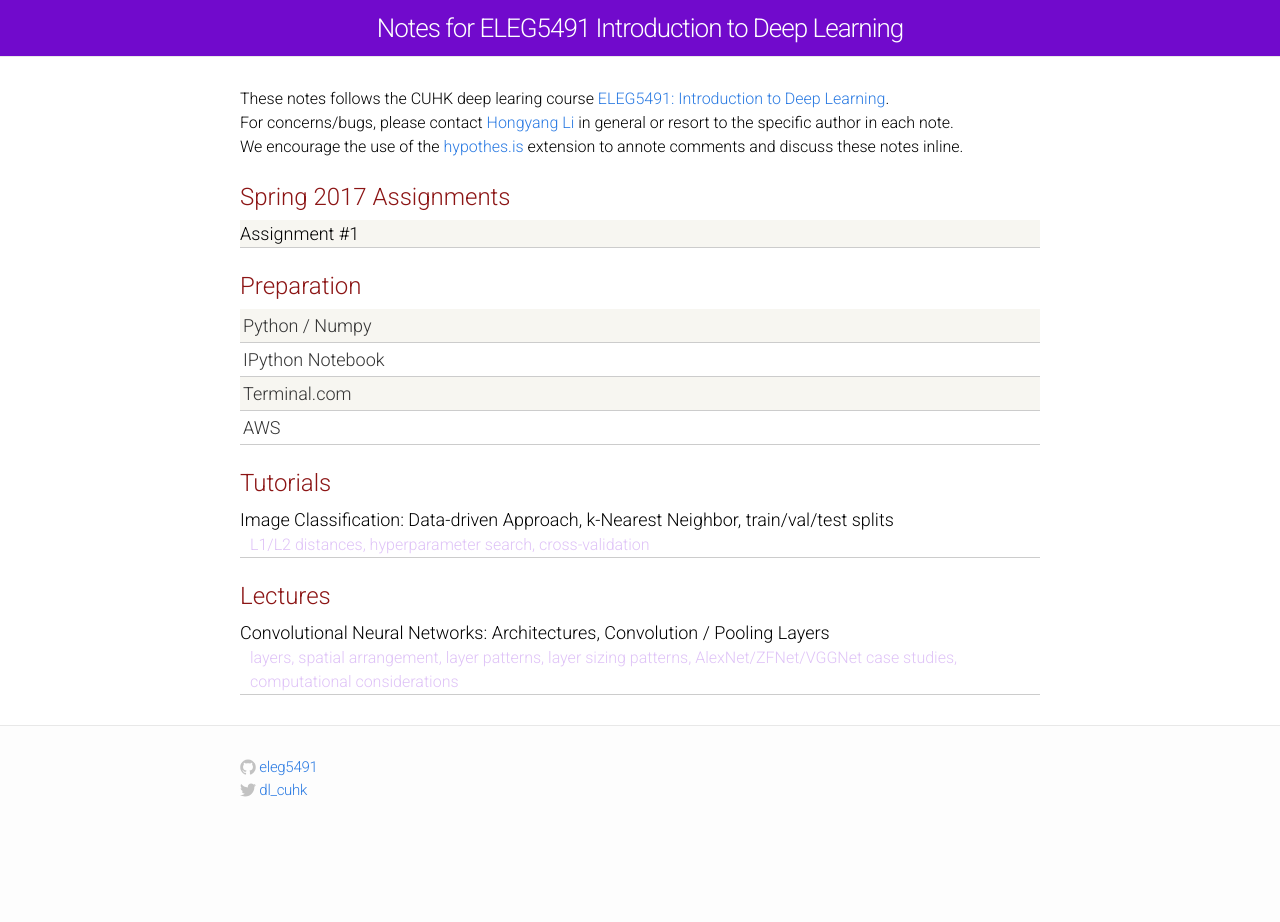
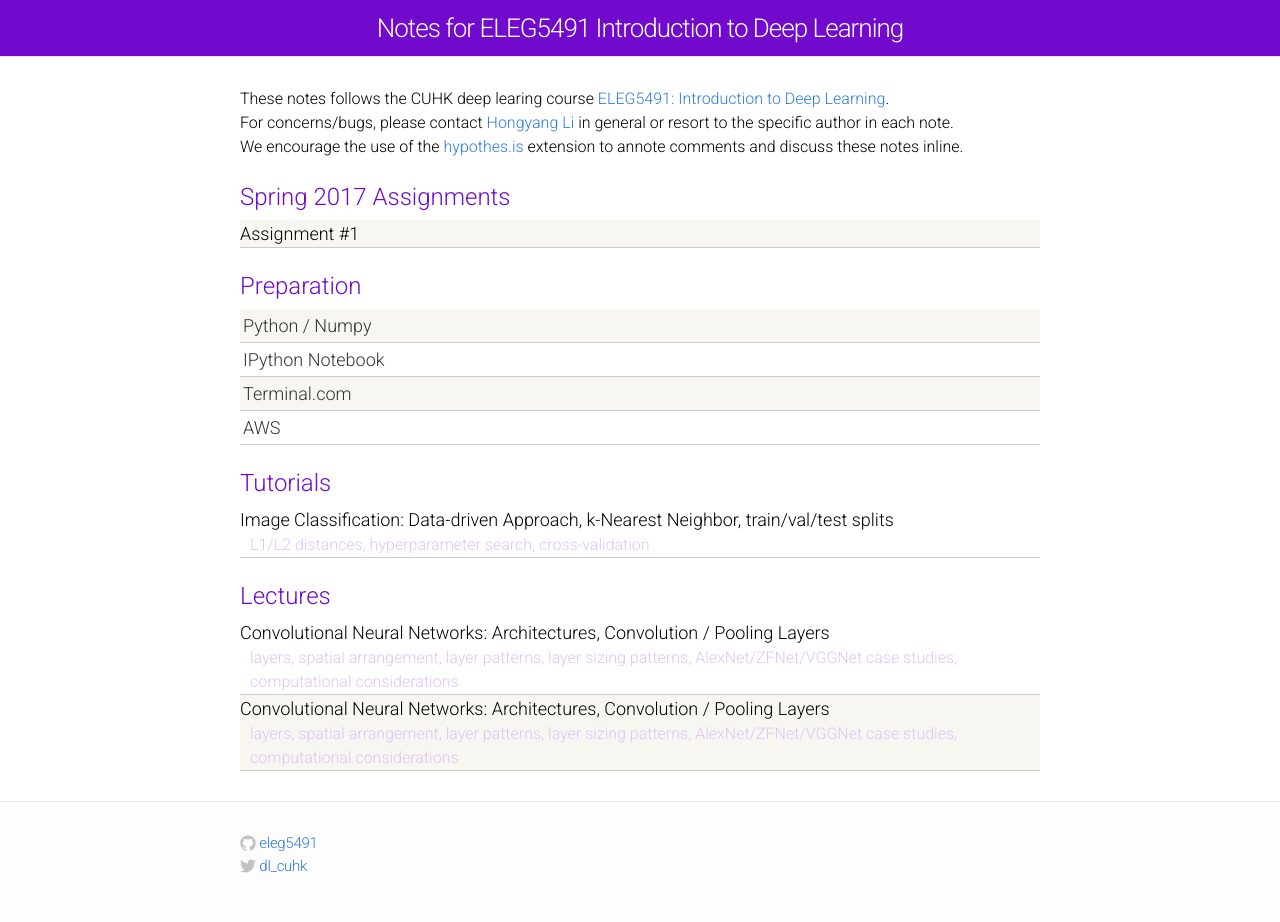
Before and after one commit to eleg5491/eleg5491.github.io, a Jekyll site: the page built from index.html, in a window 1280 px wide. Built offline with Jekyll 4.4.1, drawn with Linux system fonts in a browser that asks for light colours; before the commit the page ends 900 px from its top, so only the background shows below that.

Commit message:
change theme color+2

```diff
--- a/css/main.css
+++ b/css/main.css
@@ -43,7 +43,7 @@ a:visited { color: #205caa; }
 
 .module-header {
   font-size: 24px;
-  color: #8C1515;
+  color: #710acc;
   margin-top: 20px;
   margin-bottom: 5px;
 }
--- a/index.html
+++ b/index.html
@@ -86,5 +86,14 @@ layout: default
       </div>
     </div>
 
+        <div class="materials-item">
+      <!-- <a href="convolutional-networks/"> -->
+        Convolutional Neural Networks: Architectures, Convolution / Pooling Layers
+      </a>
+      <div class="kw">
+          layers, spatial arrangement, layer patterns, layer sizing patterns, AlexNet/ZFNet/VGGNet case studies, computational considerations
+      </div>
+    </div>
+
   </div>
 </div>
```
